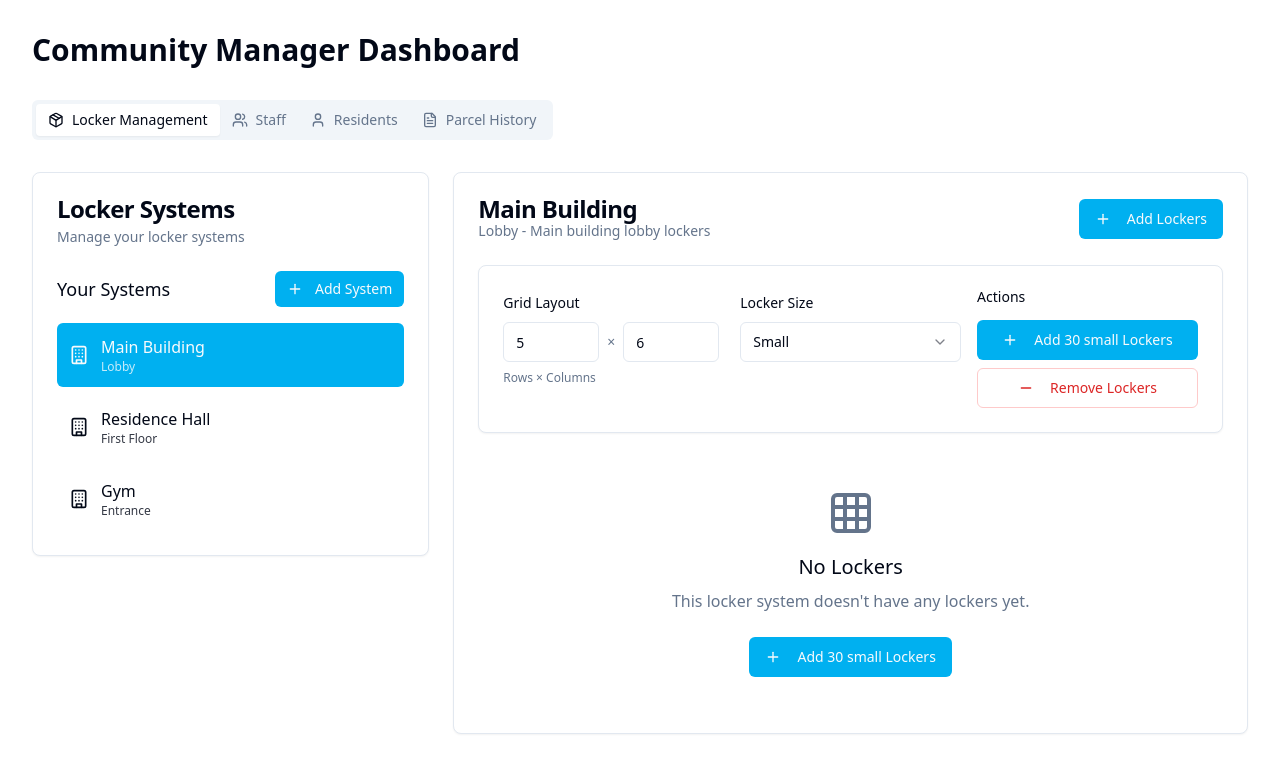
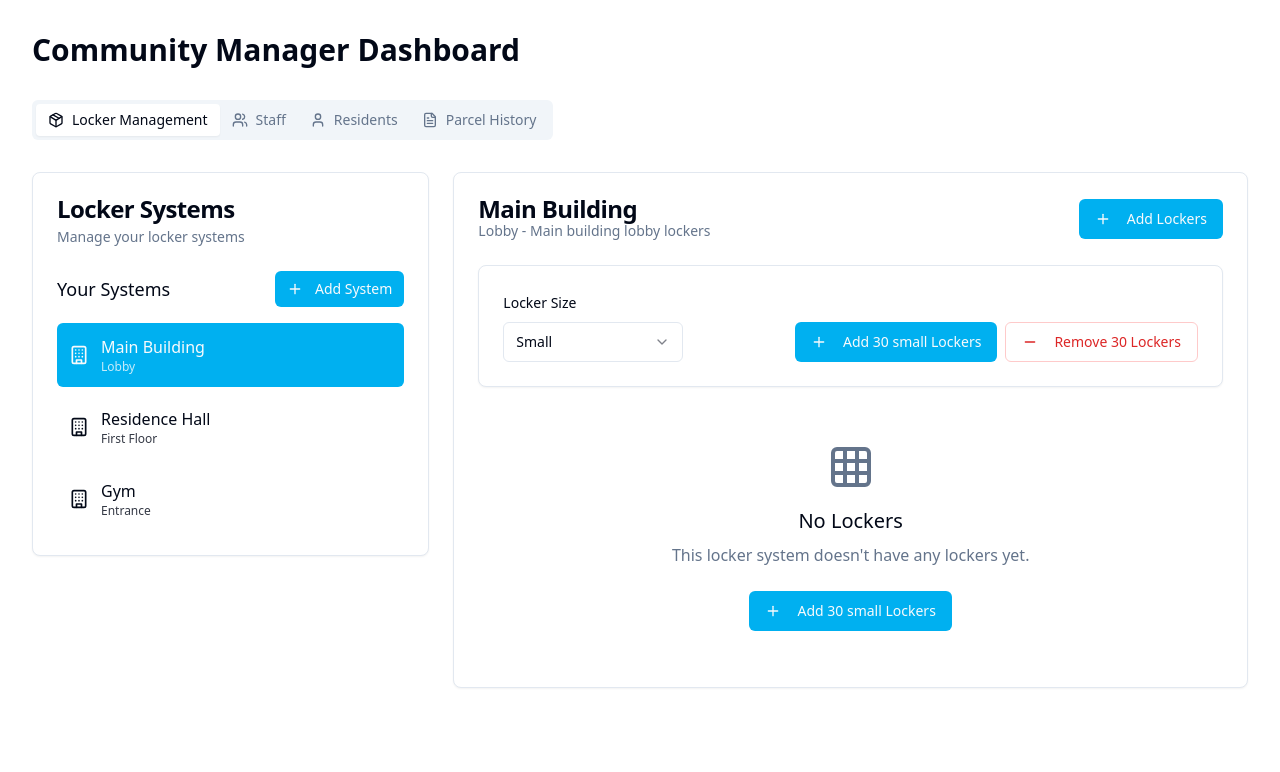
Before and after one commit to jijnasa098/locker-delivery-hub, a React (Vite) app: page /community-manager in a window 1280 px wide. Shown: the top 772 px of the page. Built offline with nearby package versions, Linux system fonts and the light colour scheme.

Commit message:
Refactor LockerGrid and LockerMap
- Removed grid layout display in LockerGrid.
- Consolidated "Add Lockers" and "Remove Lockers" buttons at the top.
- Modified LockerMap to only show existing lockers, removing empty boxes.
- Adjusted LockerMap size to fit the content.

```diff
--- a/src/components/LockerGrid.tsx
+++ b/src/components/LockerGrid.tsx
@@ -87,38 +87,14 @@ const LockerGrid: React.FC<LockerGridProps> = ({
       <div className="space-y-6">
         <Card className="mb-6">
           <CardContent className="pt-6">
-            <div className="grid grid-cols-1 lg:grid-cols-3 gap-4">
-              <div className="space-y-2">
-                <Label htmlFor="rows">Grid Layout</Label>
-                <div className="flex items-center gap-2">
-                  <Input
-                    id="rows"
-                    type="number"
-                    value={rows}
-                    onChange={handleRowChange}
-                    min={1}
-                    className="w-24"
-                  />
-                  <span className="text-sm text-muted-foreground">×</span>
-                  <Input
-                    id="columns"
-                    type="number"
-                    value={columns}
-                    onChange={handleColumnChange}
-                    min={1}
-                    className="w-24"
-                  />
-                </div>
-                <p className="text-xs text-muted-foreground">Rows × Columns</p>
-              </div>
-
+            <div className="flex flex-col sm:flex-row gap-4 justify-between items-end">
               <div className="space-y-2">
                 <Label htmlFor="lockerSize">Locker Size</Label>
                 <Select
                   value={lockerSize}
                   onValueChange={(value) => setLockerSize(value as 'small' | 'medium' | 'large')}
                 >
-                  <SelectTrigger>
+                  <SelectTrigger className="w-[180px]">
                     <SelectValue placeholder="Select size" />
                   </SelectTrigger>
                   <SelectContent>
@@ -129,25 +105,42 @@ const LockerGrid: React.FC<LockerGridProps> = ({
                 </Select>
               </div>
 
-              <div className="space-y-2 flex flex-col">
-                <Label className="mb-2">Actions</Label>
+              <div className="space-y-2 hidden">
+                <Label>Grid Size</Label>
+                <div className="flex items-center gap-2">
+                  <Input
+                    type="number"
+                    value={rows}
+                    onChange={handleRowChange}
+                    min={1}
+                    className="w-20"
+                  />
+                  <span>×</span>
+                  <Input
+                    type="number"
+                    value={columns}
+                    onChange={handleColumnChange}
+                    min={1}
+                    className="w-20"
+                  />
+                </div>
+              </div>
+
               <div className="flex flex-wrap gap-2">
                 <Button
                   onClick={handleAddLockers}
-                    className="flex-1"
                 >
                   <Plus className="mr-2 h-4 w-4" />
                   Add {rows * columns} {lockerSize} Lockers
                 </Button>
                 <Button
                   variant="outline"
-                    className="border-red-200 text-red-600 hover:bg-red-50 flex-1"
+                  className="border-red-200 text-red-600 hover:bg-red-50"
                   onClick={() => handleRemoveLockers(rows * columns)}
                 >
                   <Minus className="mr-2 h-4 w-4" />
-                    Remove Lockers
+                  Remove {rows * columns} Lockers
                 </Button>
-                </div>
               </div>
             </div>
           </CardContent>
@@ -176,6 +169,7 @@ const LockerGrid: React.FC<LockerGridProps> = ({
               onPackageStore={onPackageStore}
               onPackageRetrieve={onPackageRetrieve}
               currentUser={currentUser}
+              hideEmptySlots={true}
             />
 
             <div className="bg-muted p-4 rounded-md mt-4">
--- a/src/components/LockerMap.tsx
+++ b/src/components/LockerMap.tsx
@@ -1,4 +1,3 @@
-
 import React, { useState } from 'react';
 import { cn } from '@/lib/utils';
 import { Box, Lock, Package, PackageOpen, Unlock, Key } from 'lucide-react';
@@ -45,6 +44,7 @@ interface LockerMapProps {
   currentUser?: { name: string; role: string };
   rows?: number;
   columns?: number;
+  hideEmptySlots?: boolean;
 }
 
 const LockerMap = ({
@@ -55,7 +55,8 @@ const LockerMap = ({
   onPackageRetrieve,
   currentUser,
   rows = 5,
-  columns = 6
+  columns = 6,
+  hideEmptySlots = false
 }: LockerMapProps) => {
   const { toast } = useToast();
   const [selectedLocker, setSelectedLocker] = useState<Locker | null>(null);
@@ -162,12 +163,31 @@ const LockerMap = ({
 
   // Create a grid representation for displaying lockers
   const organizeLockersByGrid = () => {
-    const grid: (Locker | null)[][] = Array(rows).fill(null).map(() => Array(columns).fill(null));
+    // Only create the grid if we have lockers
+    if (lockers.length === 0) return [];
+
+    // Create an empty grid matrix based on the largest row and column values found in lockers
+    let maxRow = 0;
+    let maxCol = 0;
+
+    // Find the maximum row and column based on existing lockers
+    lockers.forEach(locker => {
+      if (locker.row !== undefined && locker.column !== undefined) {
+        maxRow = Math.max(maxRow, locker.row);
+        maxCol = Math.max(maxCol, locker.column);
+      }
+    });
+
+    // Use the provided rows/columns values or calculated ones
+    const actualRows = Math.max(rows, maxRow + 1);
+    const actualCols = Math.max(columns, maxCol + 1);
+
+    const grid: (Locker | null)[][] = Array(actualRows).fill(null).map(() => Array(actualCols).fill(null));
 
     lockers.forEach(locker => {
       // If locker has explicit row/column values, use those
       if (locker.row !== undefined && locker.column !== undefined) {
-        if (locker.row < rows && locker.column < columns) {
+        if (locker.row < actualRows && locker.column < actualCols) {
           grid[locker.row][locker.column] = locker;
         }
       } else {
@@ -175,7 +195,7 @@ const LockerMap = ({
         const row = Math.floor((locker.id - 1) / columns);
         const col = (locker.id - 1) % columns;
 
-        if (row < rows && col < columns) {
+        if (row < actualRows && col < actualCols) {
           grid[row][col] = locker;
         }
       }
@@ -198,6 +218,11 @@ const LockerMap = ({
     }
   };
 
+  // If there are no lockers, return an empty div
+  if (lockers.length === 0) {
+    return <div className="w-full"></div>;
+  }
+
   return (
     <div className="w-full">
       <div className="mb-4 flex items-center justify-between">
@@ -215,9 +240,18 @@ const LockerMap = ({
       </div>
 
       <div className="bg-secondary/50 rounded-lg p-4">
-        {lockerGrid.map((row, rowIndex) => (
+        {lockerGrid.map((row, rowIndex) => {
+          // Check if this row has any lockers, skip if hideEmptySlots and row is empty
+          const hasLockers = row.some(cell => cell !== null);
+          if (hideEmptySlots && !hasLockers) return null;
+
+          return (
             <div key={`row-${rowIndex}`} className="flex mb-4 last:mb-0">
-            {row.map((locker, colIndex) => (
+              {row.map((locker, colIndex) => {
+                // Skip rendering empty slots if hideEmptySlots is true
+                if (hideEmptySlots && locker === null) return null;
+
+                return (
                   <div key={`col-${colIndex}`} className="flex-1 px-2 first:pl-0 last:pr-0">
                     {locker ? (
                       <TooltipProvider>
@@ -257,13 +291,15 @@ const LockerMap = ({
                           </TooltipContent>
                         </Tooltip>
                       </TooltipProvider>
-                ) : (
+                    ) : !hideEmptySlots && (
                       <div className={`h-16 w-16 border border-dashed border-gray-200 rounded-md mx-auto`}></div>
                     )}
                   </div>
-            ))}
+                );
+              })}
             </div>
-        ))}
+          );
+        })}
       </div>
 
       {/* Dialog for package details */}
```
Lines whose indentation alone changed are shown as unchanged.
